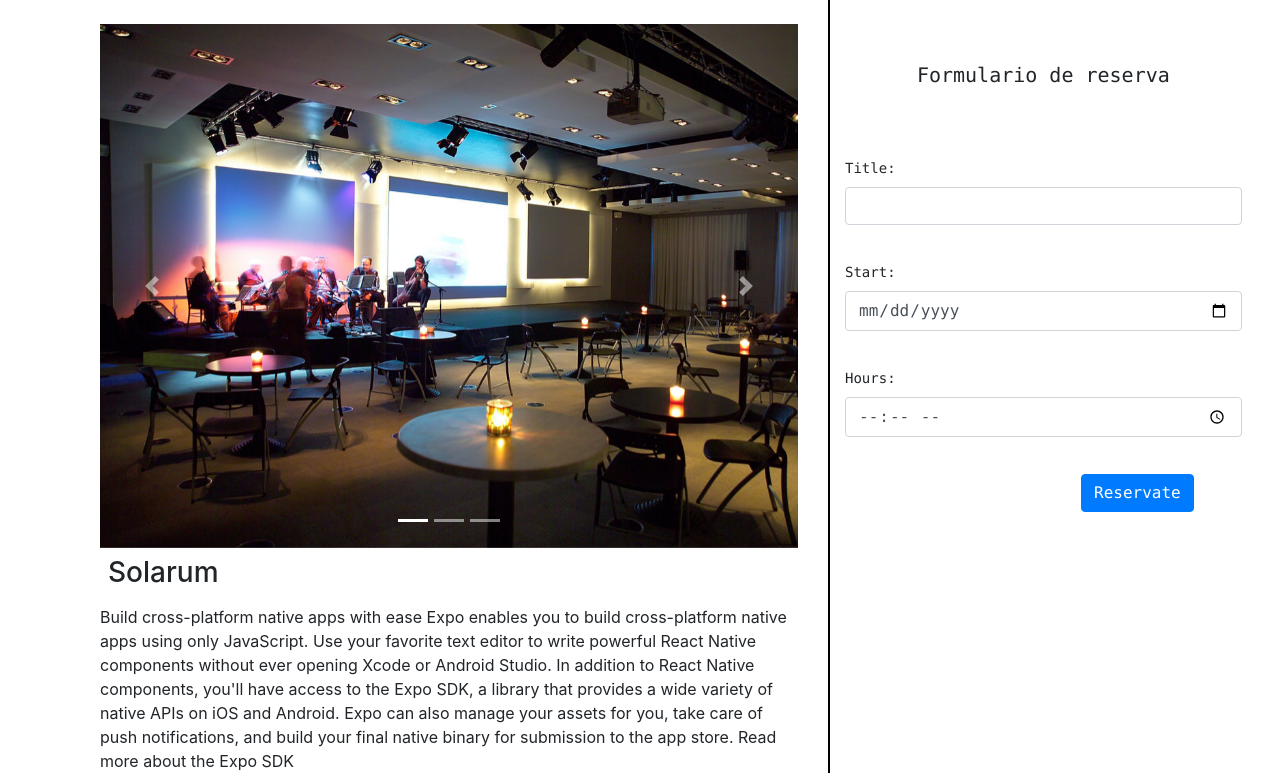
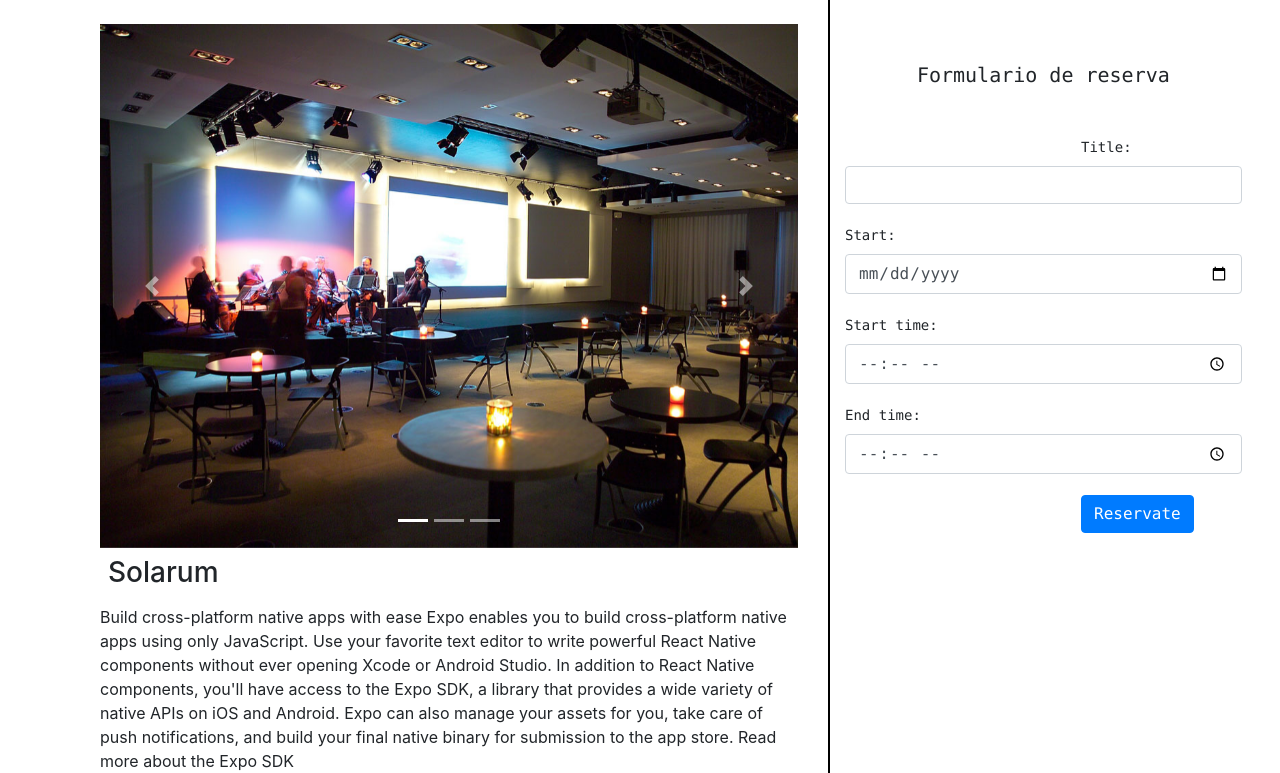
Before and after one commit to mustakadem/project-2DAW, a Django app: page /rooms/1/reservation/ in a window 1280 px wide. Shown: the part 56-829 px from the top of the page. Run offline with Django 3.2, Linux system fonts and the light colour scheme; data comes from the database, SQL or seed files in the repository; some libraries are stand-ins or nearby versions.

Commit message:
validacion sobre las fechas de las reservas->evitar reservas en el mismo tramo horario

```diff
--- a/home/serializers.py
+++ b/home/serializers.py
@@ -5,4 +5,4 @@ from room.models import Booking
 class BookingSerializer (serializers.ModelSerializer):
     class Meta:
         model = Booking
-        fields = ('start', 'end', 'title', 'hours', 'user', 'room')
+        fields = ('start', 'end', 'title', 'start_time','end_time', 'user', 'room')
--- a/home/views.py
+++ b/home/views.py
@@ -25,7 +25,7 @@ def search(request):
     }
 
     if search['hours']:
-        rooms = Room.objects.exclude(booking__date_entry=search['date'], booking__hours=search['hours'])
+        rooms = Room.objects.exclude(booking__date_entry=search['date'], booking__start_time=search['hours'])
     else:
         rooms = Room.objects.exclude(booking__date_entry=search['date'], booking__date_departure=search['date'])
 
--- a/room/forms.py
+++ b/room/forms.py
@@ -1,15 +1,25 @@
 from django import forms
+from django.core.exceptions import ValidationError
 from django.forms import ModelForm
 from .models import Booking
+from datetime import datetime, date
+import pytz
 
 
 class NewBooking(ModelForm):
+
+    def clean_start(self):
+        data = self.cleaned_data['start']
+        if data < pytz.UTC.localize(datetime.today()):
+            raise ValidationError('Fecha invalida')
+        return data
+
     class Meta:
         model = Booking
-        fields = ('title', 'start', 'hours',)
+        fields = ('title', 'start', 'start_time', 'end_time')
         widgets = {
             'title': forms.TextInput(attrs={'class': 'form-control'}),
             'start': forms.DateTimeInput(attrs={'type': 'date', 'class': 'form-control'}),
-            'hours': forms.DateTimeInput(attrs={'type': 'time', 'class': 'form-control'}),
-
+            'start_time': forms.TimeInput(attrs={'type': 'time', 'class': 'form-control'}),
+            'end_time': forms.TimeInput(attrs={'type': 'time', 'class': 'form-control'})
         }
--- a/room/models.py
+++ b/room/models.py
@@ -23,7 +23,8 @@ class Booking(models.Model):
     start = models.DateTimeField()
     end = models.DateTimeField(null=True, blank=True)
     title = models.CharField(max_length=255)
-    hours = models.TimeField(null=True, blank=True)
+    start_time = models.TimeField(null=True, blank=True)
+    end_time = models.TimeField(null=True, blank=True)
     room = models.ForeignKey(Room)
     user = models.ForeignKey(User)
 
--- a/room/views.py
+++ b/room/views.py
@@ -1,10 +1,13 @@
 # -*- coding: utf-8 -*-
 from __future__ import unicode_literals
+
+from datetime import datetime
 
 from django.http import HttpResponse, HttpResponseRedirect
 from django.shortcuts import render, get_object_or_404, redirect
 from .models import Room, Booking
 from .forms import NewBooking
+from django.contrib import messages
 # Create your views here.
 
 
@@ -22,14 +25,20 @@ def reserva(request, room_id):
     room = get_object_or_404(Room, pk=room_id)
     if request.method == 'POST':
         form = NewBooking(request.POST)
-
         if form.is_valid():
-            date_entry = request.POST['start']
-            if request.POST['hours']:
-                hours = request.POST['hours']
-                r = Booking(title=request.POST['title'], start=date_entry, hours=hours, room=room, user=request.user)
+            start_time = request.POST['start_time']
+            end_time = request.POST['end_time']
+            if start_time:
+                if start_time < end_time:
+                    date_depature = dates(end_time, request.POST['start'])
+                    date_entry = dates(start_time, request.POST['start'])
+                    if Booking.objects.filter(room=room, start__gte=date_entry, end__lte=date_depature).exists():
+                        form.add_error(None, "Hay una reserva en ese tramo horario")
+                        return render(request, 'reservate.html', {'room': room, 'form': form})
+                    variance = date_depature - date_entry
+                    r = Booking(title=request.POST['title'], start=date_entry, end=date_depature, start_time=start_time, end_time=end_time, room=room, user=request.user)
             else:
-                r = Booking(title=request.POST['title'], start=date_entry, end=date_entry, room=room, user=request.user)
+                r = Booking(title=request.POST['title'], start=request.POST['start'], end=request.POST['start'], room=room, user=request.user)
 
             r.save()
 
@@ -39,3 +48,9 @@ def reserva(request, room_id):
         form = NewBooking()
 
     return render(request, 'reservate.html', {'room': room, 'form': form})
+
+
+def dates(hours, day):
+    hours += ":00"
+    day = day + " " + hours
+    return datetime.strptime(day, "%Y-%m-%d %H:%M:%S")
--- a/templates/home.html
+++ b/templates/home.html
@@ -61,7 +61,7 @@
     <div class="container-fluid p-4 bg-light ">
         <div class="row h-100">
             {% for room in rooms %}
-            <div class="col-xs-4 col-md-3     d-flex flex-row justify-content-center align-content-center">
+            <div class="col-xs-4 col-md-3     d-flex flex-row justify-content-center align-content-center" id="card-home">
                 <div class="col">
                     <div class="card" style="width: 18rem;">
                         <img class="card-img-top" src="{% static 'img/8-sala-de-conferencias-in-zalacain.jpg' %}"
--- a/templates/reservate.html
+++ b/templates/reservate.html
@@ -55,13 +55,14 @@
             </div>
             <pre>
                 <div class="col-4 position-fixed ">
-                    <section class="d-flex flex-column justify-content-end align-content-center ">
+                    <section class="d-flex flex-column align-content-center">
                         <h5 class="text-center">Formulario de reserva</h5>
                         <form method="post">
                             {% csrf_token %}
-                            {{ form.as_p }}
+                            {{ form }}
                             <button type="submit" class="btn btn-primary" value="submit">Reservate</button>
                         </form>
+
                     </section>
                  </div>
             </pre>
```
Also changed, not shown: db.sqlite3.
